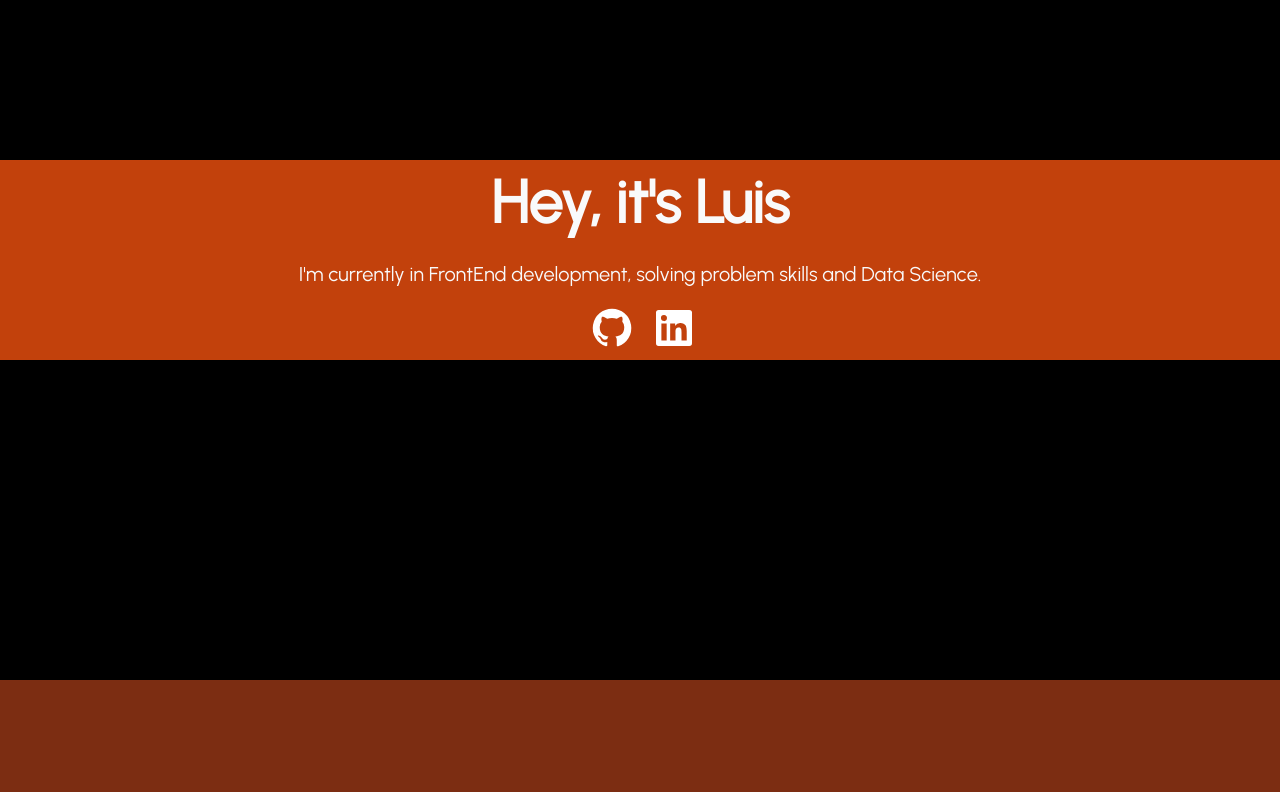
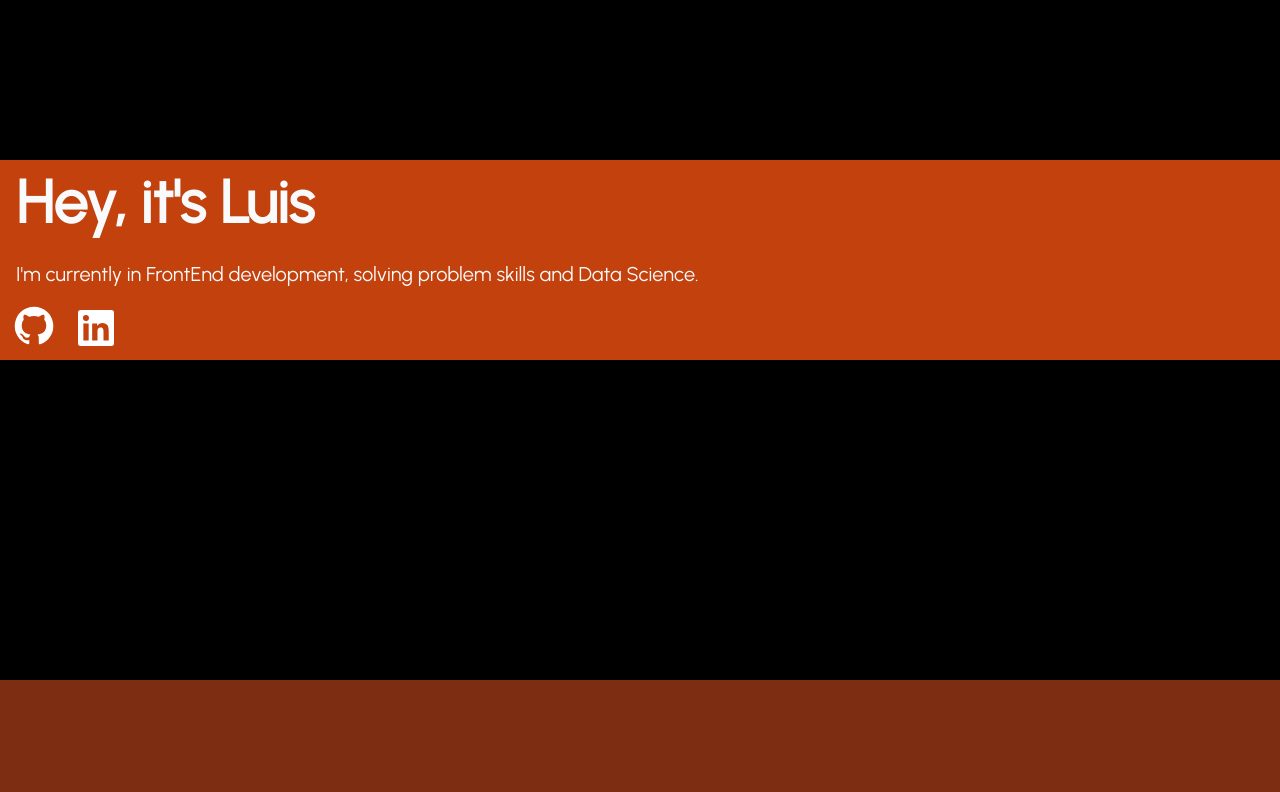
Before and after one commit to bashlui/portfolio, a Next.js app: page / in a window 1280 px wide. Shown: the top 792 px of the page. Built offline with nearby package versions, Linux system fonts and the light colour scheme.

Commit message:
Need to add more info into comp Info.js

```diff
--- a/components/Hero.js
+++ b/components/Hero.js
@@ -1,11 +1,11 @@
  export const Hero = () => {
     return (
             <div className="bg-orange-700">
-                <h1 className="text-gray-50 text-center py-3 px-4 animate-fade-in-left">Hey, it's Luis</h1>
-                    <p className="text-gray-50 text-center py-4 px-4 animate-fade-in-left">
+                <h1 className="text-gray-50 text-left py-3 px-4 animate-fade-in-left">Hey, it's Luis</h1>
+                    <p className="text-gray-50 text-left py-4 px-4 animate-fade-in-left">
                         I'm currently in FrontEnd development, solving problem skills and Data Science.
                     </p>
-                <div className="flex items-center md:justify-center animate-fade-in-left">
+                <div className="flex items-left md:justify-left animate-fade-in-left">
                     <a
                         href="https://github.com/bashlui"
                         target="_blank"
--- a/components/Info.js
+++ b/components/Info.js
@@ -2,6 +2,7 @@ export const Info = () => {
     return (
         <div className="bg-orange-900 px-4 py-16 h-screen">
             <h1 className="text-gray-50 py-8 px-4 text-center m-4">Create a path to the future</h1>
+            <h2 className="text-gray-50 py-8 px-4 text-left m-4">Mission</h2>
         </div>
     );
 }
```
